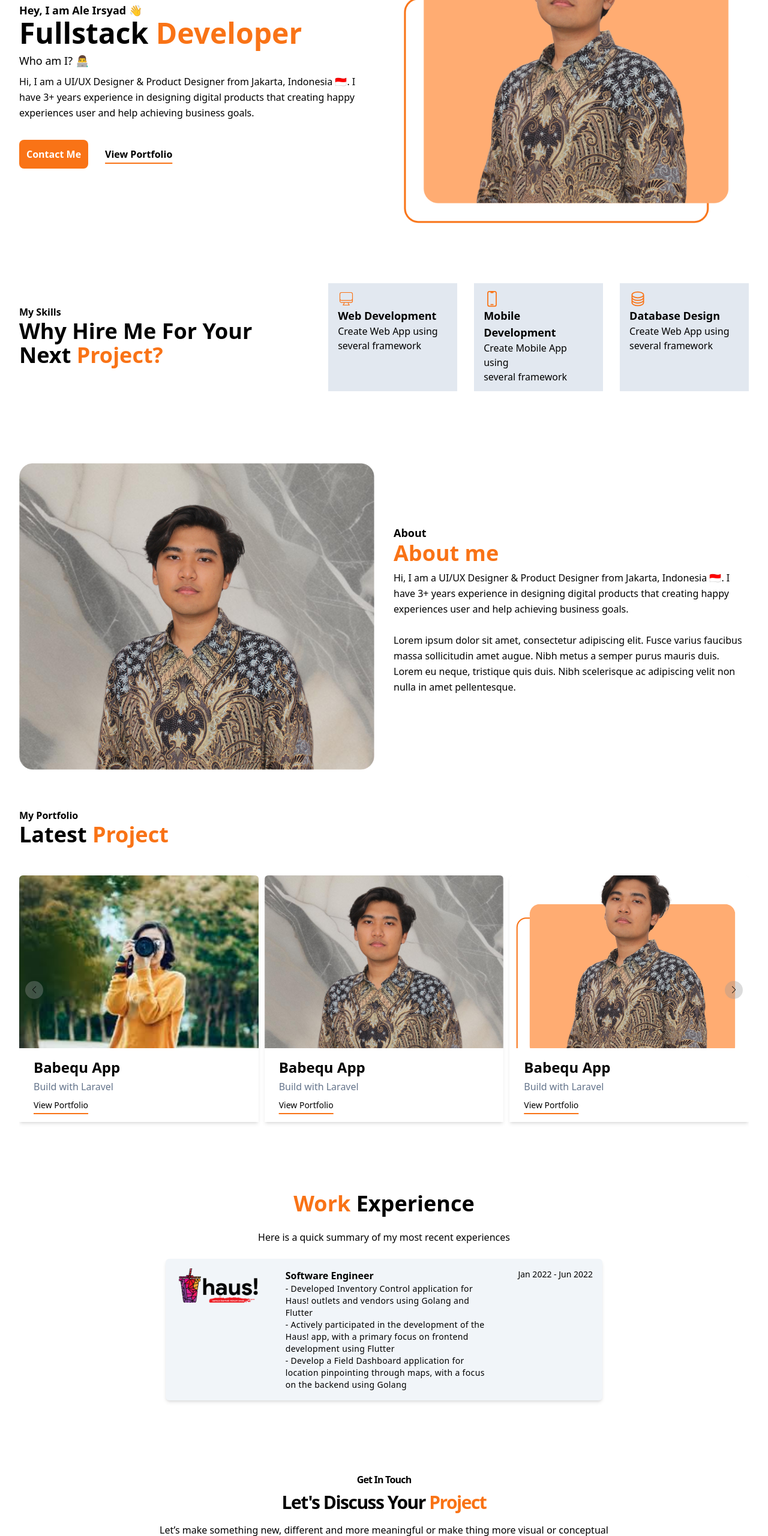
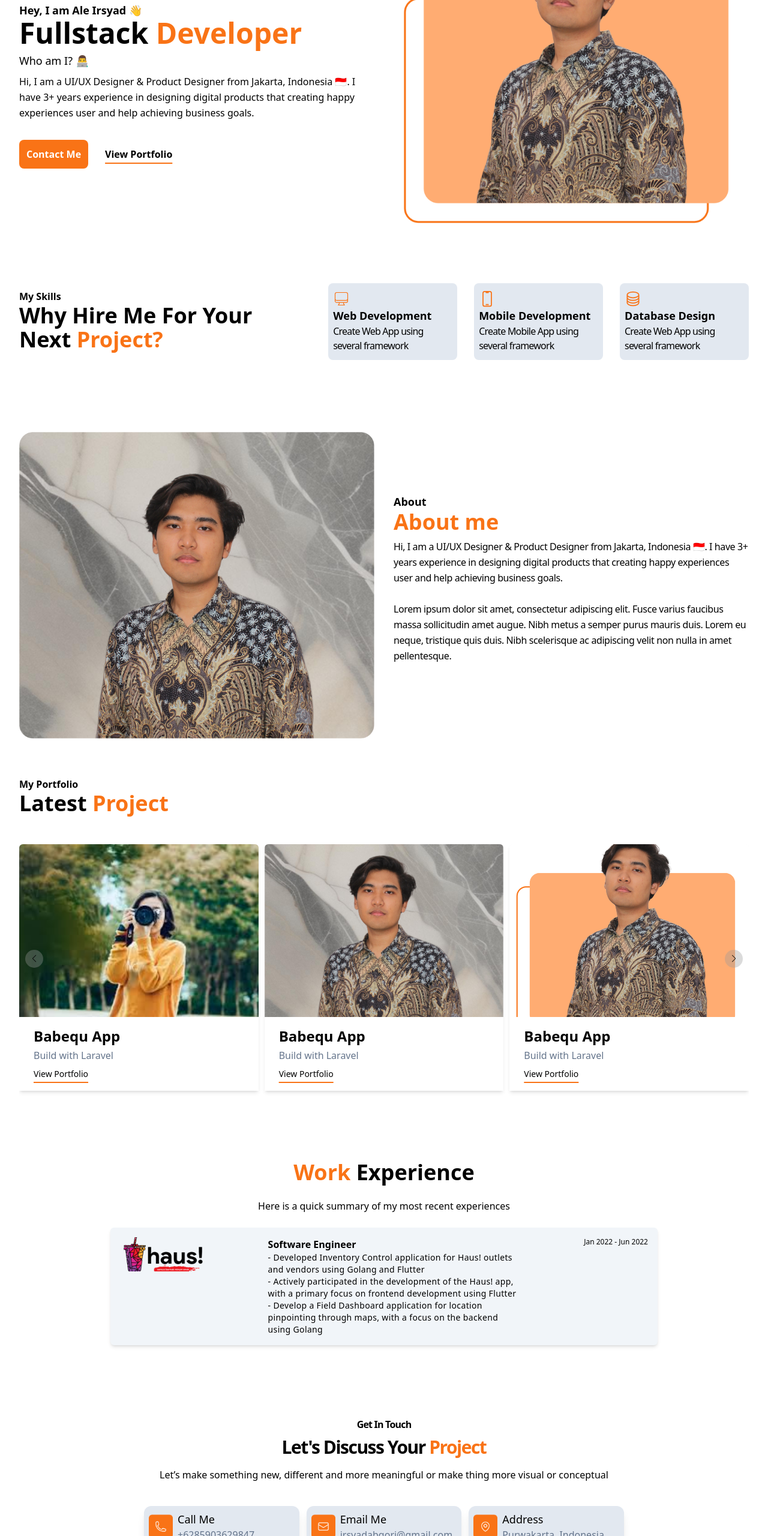
Before and after one commit to aleirsyad/my-portfolio, a website: page index.html in a window 1280 px wide. Shown: the part 240-2800 px from the top of the page at 60% size. Drawn offline with nearby package versions, Linux system fonts and the light colour scheme.

Commit message:
Done revisions on skill section, work exp section, and contact section

```diff
--- a/index.html
+++ b/index.html
@@ -177,7 +177,7 @@
             class="w-full lg:w-3/5 px-4 mt-1 grid grid-cols-3 gap-3 justify-between lg:justify-end"
           >
             <div
-              class="w-auto bg-slate-200 py-3 px-4 mb-4 lg:mb-0 lg:ml-4 hover:shadow-lg hover:opacity-80 transition duration-300 ease-in-out"
+              class="max-w-72 rounded-lg bg-slate-200 py-3 px-2 mb-4 lg:mb-0 lg:ml-4 hover:shadow-lg hover:opacity-80 transition duration-300 ease-in-out"
             >
               <svg
                 xmlns="http://www.w3.org/2000/svg"
@@ -194,14 +194,17 @@
                 />
               </svg>
 
-              <h2 class="text-lg font-semibold">Web Development</h2>
-              <p>
-                Create Web App using <br />
-                several framework
+              <h2
+                class="text-lg font-semibold tracking-tighter overflow-hidden lg:tracking-normal"
+              >
+                Web Development
+              </h2>
+              <p class="text-md tracking-tighter">
+                Create Web App using several framework
               </p>
             </div>
             <div
-              class="w-auto bg-slate-200 py-3 px-4 mb-4 lg:mb-0 lg:ml-4 hover:shadow-lg hover:opacity-80 transition duration-300 ease-in-out"
+              class="max-w-72 rounded-lg bg-slate-200 py-3 px-2 mb-4 lg:mb-0 lg:ml-4 hover:shadow-lg hover:opacity-80 transition duration-300 ease-in-out"
             >
               <svg
                 xmlns="http://www.w3.org/2000/svg"
@@ -218,11 +221,17 @@
                 />
               </svg>
 
-              <h2 class="text-lg font-semibold">Mobile Development</h2>
-              <p>Create Mobile App using <br />several framework</p>
+              <h2
+                class="text-lg font-semibold tracking-tighter overflow-hidden lg:tracking-normal"
+              >
+                Mobile Development
+              </h2>
+              <p class="tracking-tighter">
+                Create Mobile App using several framework
+              </p>
             </div>
             <div
-              class="w-auto bg-slate-200 py-3 px-4 mb-4 lg:mb-0 lg:ml-4 hover:shadow-lg hover:opacity-80 transition duration-300 ease-in-out"
+              class="max-w-72 rounded-lg bg-slate-200 py-3 px-2 mb-4 lg:mb-0 lg:ml-4 hover:shadow-lg hover:opacity-80 transition duration-300 ease-in-out"
             >
               <svg
                 xmlns="http://www.w3.org/2000/svg"
@@ -239,10 +248,13 @@
                 />
               </svg>
 
-              <h2 class="text-lg font-semibold">Database Design</h2>
-              <p>
-                Create Web App using <br />
-                several framework
+              <h2
+                class="text-lg font-semibold tracking-tighter overflow-hidden lg:tracking-normal"
+              >
+                Database Design
+              </h2>
+              <p class="tracking-tighter">
+                Create Web App using several framework
               </p>
             </div>
           </div>
@@ -270,7 +282,7 @@
               About me
             </h2>
             <!-- <p class="font-medium mb-2 lg:text-lg">Who am I? 👨‍💻</p> -->
-            <p class="font-medium leading-relaxed mb-8">
+            <p class="font-medium leading-relaxed mb-8 tracking-tight">
               Hi, I am a UI/UX Designer & Product Designer from Jakarta,
               Indonesia 🇮🇩. I have 3+ years experience in designing digital
               products that creating happy experiences user and help achieving
@@ -306,7 +318,7 @@
                 <div
                   class="bg-white rounded-t-md shadow-md overflow-hidden mb-10"
                 >
-                  <div class="relative w-full h-72">
+                  <div class="flex w-full h-36 md:h-64 lg:h-72">
                     <!-- Fixed height container -->
                     <img
                       src="public/img/poto1.jpeg"
@@ -341,7 +353,7 @@
                 <div
                   class="bg-white rounded-t-md shadow-md overflow-hidden mb-10"
                 >
-                  <div class="relative w-full h-72">
+                  <div class="relative w-full h-36 md:h-64 lg:h-72">
                     <!-- Fixed height container -->
                     <img
                       src="public/img/about-me.png"
@@ -376,7 +388,7 @@
                 <div
                   class="bg-white rounded-t-md shadow-md overflow-hidden mb-10"
                 >
-                  <div class="relative w-full h-72">
+                  <div class="relative w-full h-36 md:h-64 lg:h-72">
                     <!-- Fixed height container -->
                     <img
                       src="public/img/Group 9064.png"
@@ -411,7 +423,7 @@
                 <div
                   class="bg-white rounded-t-md shadow-md overflow-hidden mb-10"
                 >
-                  <div class="relative w-full h-72">
+                  <div class="relative w-full h-36 md:h-64 lg:h-72">
                     <img
                       src="public/img/image2.jpeg"
                       alt="poto 1"
@@ -455,6 +467,7 @@
 
     <!-- Work Experiences Section Start -->
     <section id="work" class="pt-2 lg:pt-8 pb-12">
+      <div class="container">
         <div class="flex flex-wrap justify-center">
           <div class="w-full px-4">
             <h2 class="text-4xl font-bold text-primary mb-6 text-center">
@@ -465,30 +478,40 @@
             </h4>
             <div class="mt-6 w-full flex justify-center mb-10">
               <div
-              class="p-4 w-full lg:w-7/12 bg-slate-100 rounded-md shadow-md overflow-hidden"
+                class="p-4 w-full lg:w-9/12 bg-slate-100 rounded-md shadow-md overflow-hidden"
               >
-              <div class="flex flex-wrap justify-between">
-                <div class="w-24 lg:w-36">
-                  <img src="public/img/haus_logo.png" alt="" />
+                <div class="flex flex-wrap justify-between items-start">
+                  <div class="w-24 lg:w-36 flex-shrink-0">
+                    <img
+                      class="w-full lg:w-auto"
+                      src="public/img/haus_logo.png"
+                      alt=""
+                    />
                   </div>
-                <div class="w-6/12">
+                  <div class="w-full lg:w-1/2 mt-4 lg:mt-0 lg:pl-4">
                     <h2 class="font-semibold">Software Engineer</h2>
-                  <h4 class="w-full text-sm tracking-tighter lg:tracking-wide">
-                    - Developed Inventory Control application for Haus! outlets
-                    and vendors using Golang and Flutter
+                    <h4 class="w-full text-sm tracking-tight lg:tracking-wide">
+                      - Developed Inventory Control application for Haus!
+                      outlets and vendors using Golang and Flutter
                     </h4>
-                  <h4 class="w-full text-sm tracking-tighter lg:tracking-wide">
-                    - Actively participated in the development of the Haus! app,
-                    with a primary focus on frontend development using Flutter
+                    <h4 class="w-full text-sm tracking-tight lg:tracking-wide">
+                      - Actively participated in the development of the Haus!
+                      app, with a primary focus on frontend development using
+                      Flutter
                     </h4>
-                  <h4 class="w-full text-sm tracking-tighter lg:tracking-wide">
+                    <h4 class="w-full text-sm tracking-tight lg:tracking-wide">
                       - Develop a Field Dashboard application for location
-                    pinpointing through maps, with a focus on the backend using
-                    Golang
+                      pinpointing through maps, with a focus on the backend
+                      using Golang
                     </h4>
                   </div>
-                <div>
-                  <p class="text-sm text-left">Jan 2022 - Jun 2022</p>
+                  <div
+                    class="w-full lg:w-auto text-right lg:text-left mt-4 lg:mt-0 lg:pl-4"
+                  >
+                    <p class="text-xs text-left tracking-normal">
+                      Jan 2022 - Jun 2022
+                    </p>
+                  </div>
                 </div>
               </div>
             </div>
@@ -498,7 +521,7 @@
     </section>
     <!-- Work Experiences Section End -->
 
-    <!-- Form Contact Section Start -->
+    <!-- Contact Section Start -->
     <section id="contact" class="pt-2 lg:pt-8 pb-36">
       <div class="flex flex-wrap justify-center">
         <div class="w-full px-4">
@@ -514,40 +537,50 @@
             Let’s make something new, different and more meaningful or make
             thing more visual or conceptual
           </h4>
-          <div class="mt-6 w-full flex justify-between mb-10">
-            <div class="p-4 w-full overflow-hidden grid grid-cols-3 gap-3">
+          <div class="mt-6 w-full lg:w-8/12 mb-10 mx-auto">
             <div
-                class="p-3 bg-slate-300 rounded-xl shadow-lg flex items-center space-x-2"
+              class="p-4 w-full overflow-hidden flex flex-col md:flex-row md:space-x-3 lg:flex-row lg:space-x-3 space-y-3 md:space-y-0 lg:space-y-0 items-center md:items-start lg:items-start justify-center md:justify-between lg:justify-between"
+            >
+              <div
+                class="p-2 w-2/3 lg:w-1/3 bg-slate-200 rounded-xl shadow-lg flex items-center space-x-2"
               >
                 <img
-                  class="h-8 w-8"
+                  class="h-6 w-6 lg:w-10 lg:h-10"
                   src="public/img/call_logo.png"
-                  alt="ChitChat Logo"
+                  alt=""
                 />
 
                 <div>
-                  <div class="text-lg font-medium text-black">Call me</div>
-                  <p class="text-slate-500 text-sm">+6285903629847</p>
+                  <div class="text-lg font-medium text-black">Call Me</div>
+                  <p class="text-slate-500 text-md">+6285903629847</p>
                 </div>
               </div>
               <div
-                class="p-3 bg-slate-300 rounded-xl shadow-lg flex items-center space-x-2"
+                class="p-2 w-2/3 lg:w-1/3 bg-slate-200 rounded-xl shadow-lg flex items-center space-x-2"
               >
-                <img class="h-8 w-8" src="public/img/loc_logo.png" alt="" />
+                <img
+                  class="h-6 w-6 lg:w-10 lg:h-10"
+                  src="public/img/email_logo.png"
+                  alt=""
+                />
+
+                <div>
+                  <div class="text-lg font-medium text-black">Email Me</div>
+                  <p class="text-slate-500 text-md">irsyadabqori@gmail.com</p>
+                </div>
+              </div>
+              <div
+                class="p-2 w-2/3 lg:w-1/3 bg-slate-200 rounded-xl shadow-lg flex items-center space-x-2"
+              >
+                <img
+                  class="h-6 w-6 lg:w-10 lg:h-10"
+                  src="public/img/loc_logo.png"
+                  alt=""
+                />
 
                 <div>
                   <div class="text-lg font-medium text-black">Address</div>
-                  <p class="text-slate-500 text-sm">irsyadabqori@gmail.com</p>
-                </div>
-              </div>
-              <div
-                class="p-3 bg-slate-300 rounded-xl shadow-lg flex items-center space-x-2"
-              >
-                <img class="h-8 w-8" src="public/img/loc_logo.png" alt="" />
-
-                <div>
-                  <div class="text-lg font-medium text-black">Address</div>
-                  <p class="text-slate-500 text-sm">Purwakarta, Indonesia</p>
+                  <p class="text-slate-500 text-md">Purwakarta, Indonesia</p>
                 </div>
               </div>
             </div>
@@ -556,6 +589,7 @@
       </div>
     </section>
     <!-- Form Contact Section End -->
+
 
     <script src="src/js/script.js"></script>
     <script src="https://cdn.jsdelivr.net/npm/swiper@11/swiper-bundle.min.js"></script>
```
Also changed, not shown: src/output.css. Lines whose indentation alone changed are shown as unchanged.
